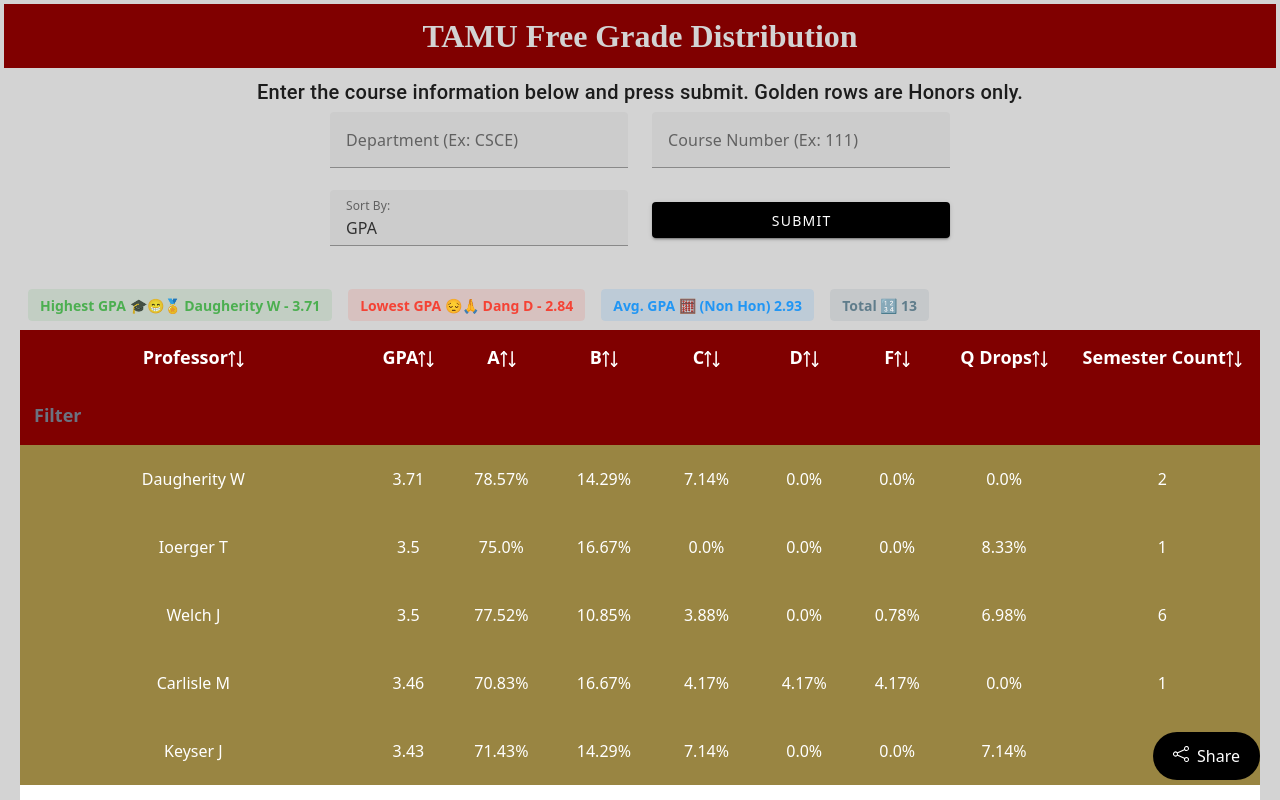
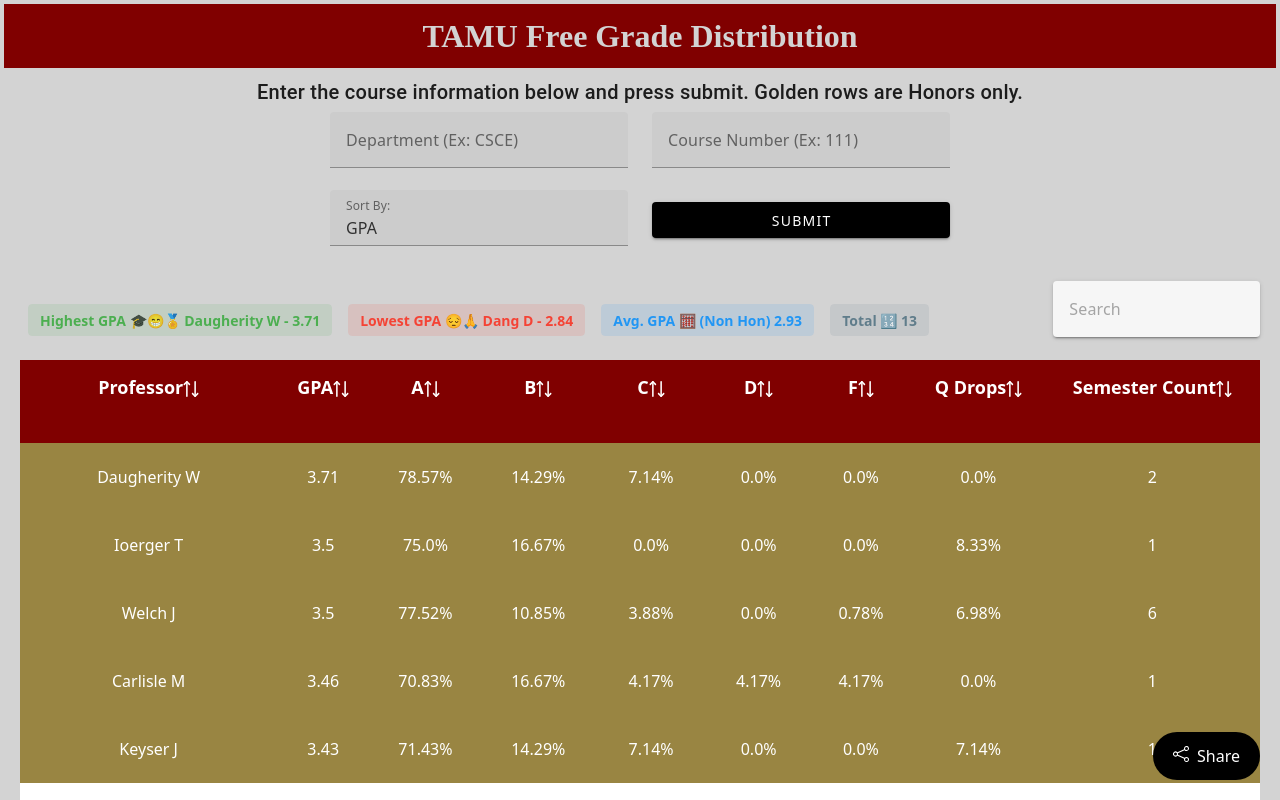
Before and after one commit to jippylong12/tamuFGD-Vue, a Vue app: page / in a window 1280 px wide. Shown: the top 800 px of the page. Built offline with nearby package versions, Linux system fonts and the light colour scheme.

Commit message:
Moved from filter in table to general search so we can later add select filter

```diff
--- a/package.json
+++ b/package.json
@@ -7,6 +7,7 @@
   },
   "dependencies": {
     "axios": "^1.4.0",
+    "primeicons": "^6.0.1",
     "primevue": "^3.32.0",
     "toastify-js": "^1.12.0",
     "vue": "^3.3.4",
--- a/src/App.vue
+++ b/src/App.vue
@@ -7,6 +7,7 @@
 import GeneralInfo from "@/components/GeneralInfo.vue";
 import ShareButton from "@/components/ShareButton.vue";
 import ResultsTable from "@/components/ResultsTable.vue";
+import 'primeicons/primeicons.css';
 
 export default {
   components: {ResultsTable, ShareButton, GeneralInfo, MainForm},
--- a/src/assets/main.css
+++ b/src/assets/main.css
@@ -8,6 +8,8 @@
 }
 
 .p-datatable-header{
+    padding-top: 0 !important;
+    padding-bottom: 0 !important;
     background-color: lightgray !important;
     border-color: lightgray !important;
 }
--- a/src/components/ResultsTable.vue
+++ b/src/components/ResultsTable.vue
@@ -4,6 +4,7 @@
 
 const props = defineProps(['tableData', 'dataLoading', 'tableHeaders',])
 const filters = ref({
+  global: { value: null, matchMode: FilterMatchMode.CONTAINS },
   'Professor': {value: null, matchMode: FilterMatchMode.CONTAINS},
 });
 let transformedData = transformData();
@@ -101,6 +102,8 @@
                  filterDisplay="row" v-model:filters="filters"
                  :globalFilterFields="['Professor']">
         <template #header>
+          <v-row no-gutters>
+            <v-col cols="12" sm="8" lg="10" align-self="center">
               <v-chip
                   class="ma-2 font-weight-bold"
                   color="green"
@@ -135,6 +138,12 @@
               >
                 Total 🔢 {{ transformedData.length }}
               </v-chip>
+            </v-col>
+            <v-col cols="12" sm="4" lg="2">
+              <v-text-field v-model="filters['global'].value" placeholder="Search" color="white" variant="solo-filled"/>
+            </v-col>
+          </v-row>
+
 
         </template>
         <template #empty> No records found.</template>
@@ -146,12 +155,7 @@
               {{ data[field] }}
             </div>
           </template>
-          <template v-if="header === 'Professor'"
-                    #filter="{ filterModel, filterCallback }">
-            <InputText v-model="filterModel.value" @input="filterCallback()"
-                       type="text" class="p-column-filter"
-                       placeholder="Filter"/>
-          </template>
+
         </Column>
 
       </DataTable>
@@ -159,3 +163,17 @@
   </v-row>
 
 </template>
+
+<style scoped>
+
+.search-box {
+  color: black;
+  background-color: white;
+}
+
+.search-box::placeholder {
+  background-color: whitesmoke;
+  color: black;
+}
+
+</style>
```
Also changed, not shown: 1 other file (tests, documents, lock files or other folders). Lines whose indentation alone changed are shown as unchanged.
